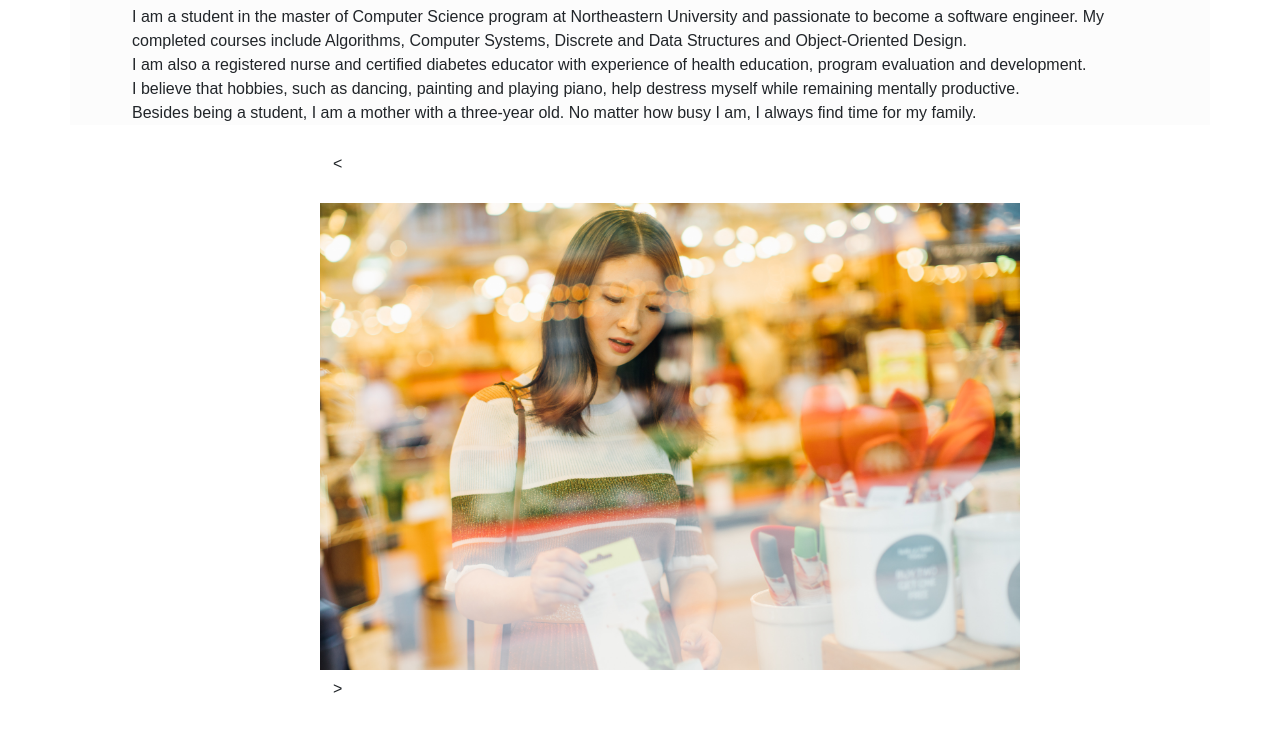
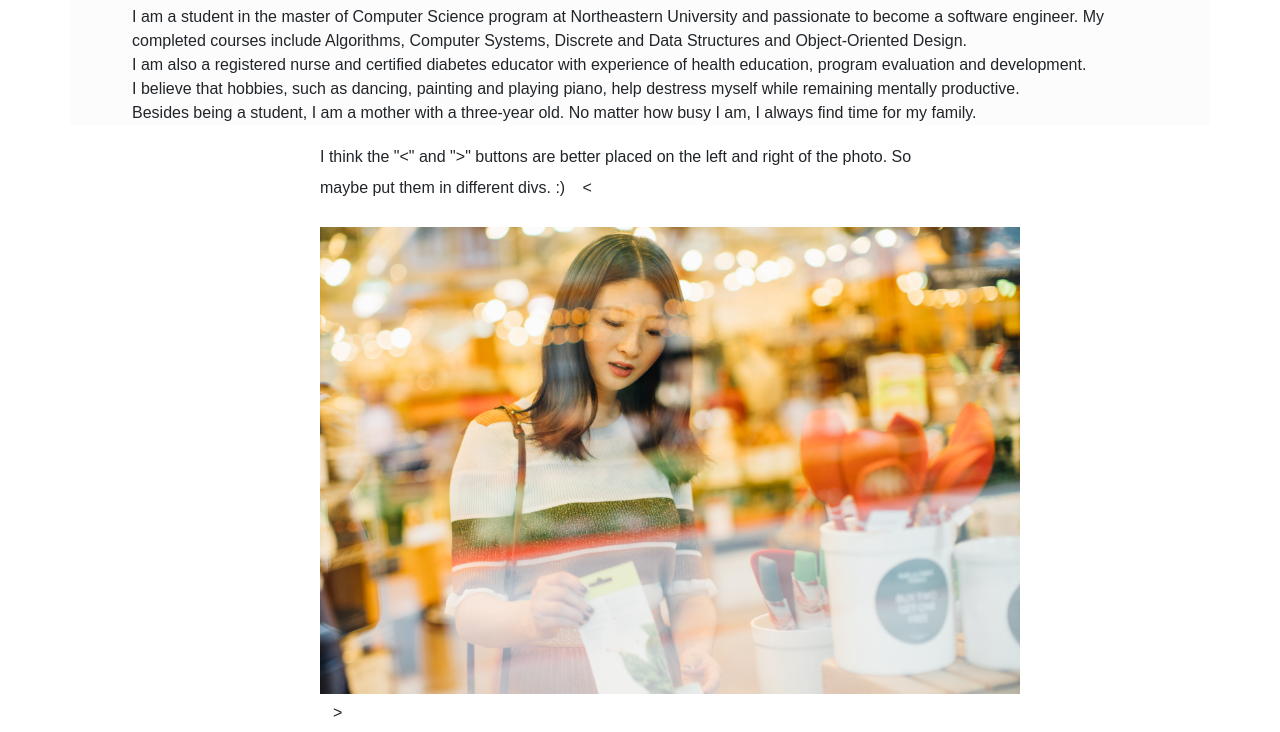
Before and after one commit to gloria20070108/gloria20070108.github.io, a website: page about.html in a window 1280 px wide. Shown: the part 117-849 px from the top of the page. Before the commit the page ends 825 px from the top, so only its background shows below. Drawn offline with nearby package versions, Linux system fonts and the light colour scheme.

Commit message:
Code review for about.html
It is well organized and interactive. Good job!
One suggestion about the layout: the "<" and ">" buttons are better placed on the left and right of the photo.

```diff
--- a/about.html
+++ b/about.html
@@ -42,6 +42,7 @@
     </div>
     <div class="about-photo-container-outter">
       <div class="about-photo-container">
+        I think the "<" and ">" buttons are better placed on the left and right of the photo. So maybe put them in different divs. :)
         <button class="btn" title="show previous photo" onclick="prevPhoto()">
           &lt;
         </button>
```
